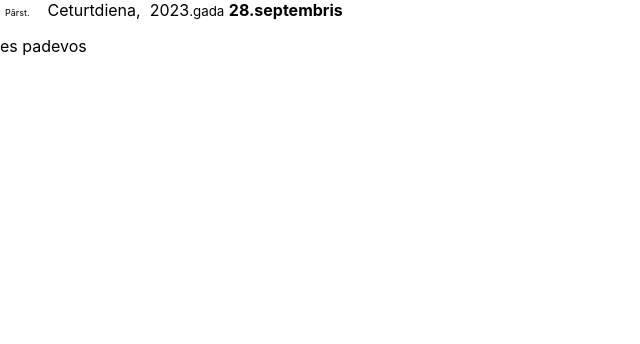
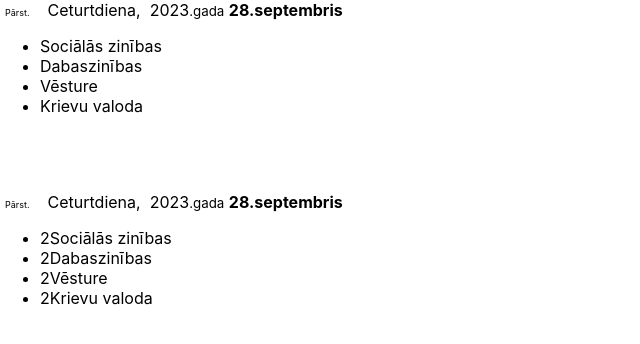
Before and after one commit to Kripsters/stundu-saraksts-KK, a React (Create React App) app: page / in a window 1280 px wide. Shown: the top 344 px of the page, without its empty margins (0-640 px from the left). Built offline with nearby package versions, Linux system fonts and the light colour scheme.

Commit message:
man neiedeva balto lapu :D

```diff
--- a/src/App.js
+++ b/src/App.js
@@ -1,15 +1,27 @@
 import "./App.css";
 import Diena from "./Diena.js";
-import Stunda from "./Stunda.js";
 const d = new Date();
 function weekDay() {
-  return (d.toLocaleDateString('lv', { weekday: 'long' }))
-};
+  return d.toLocaleDateString("lv", { weekday: "long" });
+}
 
 function monthLongName() {
-  return (d.toLocaleDateString('lv', { month: 'long' }))
-};
+  return d.toLocaleDateString("lv", { month: "long" });
+}
 
+const pirmdienasStundas = [
+  "Sociālās zinības",
+  "Dabaszinības",
+  "Vēsture",
+  "Krievu valoda",
+];
+
+const otrdienasStundas = [
+  "2Sociālās zinības",
+  "2Dabaszinības",
+  "2Vēsture",
+  "2Krievu valoda",
+];
 
 export default function App() {
   return (
@@ -19,8 +31,19 @@ export default function App() {
           day={weekDay()}
           year={d.getFullYear()}
           monthDay={d.getDate()}
-          month={monthLongName()}></Diena>
-        <Stunda></Stunda>
+          month={monthLongName()}
+          stundas={pirmdienasStundas}
+        />
+        <br />
+        <br />
+        <br />
+        <Diena
+          day={weekDay()}
+          year={d.getFullYear()}
+          monthDay={d.getDate()}
+          month={monthLongName()}
+          stundas={otrdienasStundas}
+        />
       </div>
     </>
   );
--- a/src/Diena.js
+++ b/src/Diena.js
@@ -1,3 +1,4 @@
+import Stunda from "./Stunda.js";
 function Diena(Date) {
   return (
     <>
@@ -6,17 +7,25 @@ function Diena(Date) {
           <tr>
             <td styleName="border-top: 2px solid #000000; border-left: 1px solid #DDDDDD;border-right: 1px solid #DDDDDD; border-bottom: 1px solid #DDDDDD; text-align:left;height:18px; width:60%; background-Color:#DDDDDD;">
               <span class="info2"> &nbsp; Pārst.</span>
-              &nbsp; &nbsp; {Date.day}, &nbsp;{Date.year}<small>.gada</small> <b>{Date.monthDay}.{Date.month}</b> <span class="nedruka"></span>
-            </td>
-          </tr>
-          <tr>
-            <td valign="top">
+              &nbsp; &nbsp; {Date.day}, &nbsp;{Date.year}
+              <small>.gada</small>{" "}
+              <b>
+                {Date.monthDay}.{Date.month}
+              </b>{" "}
+              <span class="nedruka"></span>
             </td>
           </tr>
         </tbody>
       </table>
+
+      <ul>
+        <Stunda nosaukums={Date.stundas[0]}></Stunda>
+        <Stunda nosaukums={Date.stundas[1]}></Stunda>
+        <Stunda nosaukums={Date.stundas[2]}></Stunda>
+        <Stunda nosaukums={Date.stundas[3]}></Stunda>
+      </ul>
     </>
-  )
-};
+  );
+}
 
 export default Diena;
--- a/src/Stunda.js
+++ b/src/Stunda.js
@@ -1,7 +1,18 @@
 function Stunda(props) {
-    return (
-        <p>es padevos</p>
-    )
-};
+  const stundas = [
+    "Sports",
+    "Dabaszinības",
+    "Sociālās zinības",
+    "Krievu valoda",
+  ];
+  return (
+    <>
+      <li>{props.nosaukums}</li>
+    </>
+  );
+}
 
+//{stundas.map((stunda) => (
+//    <li>{stunda}</li>
+//  ))}
 export default Stunda;
```
